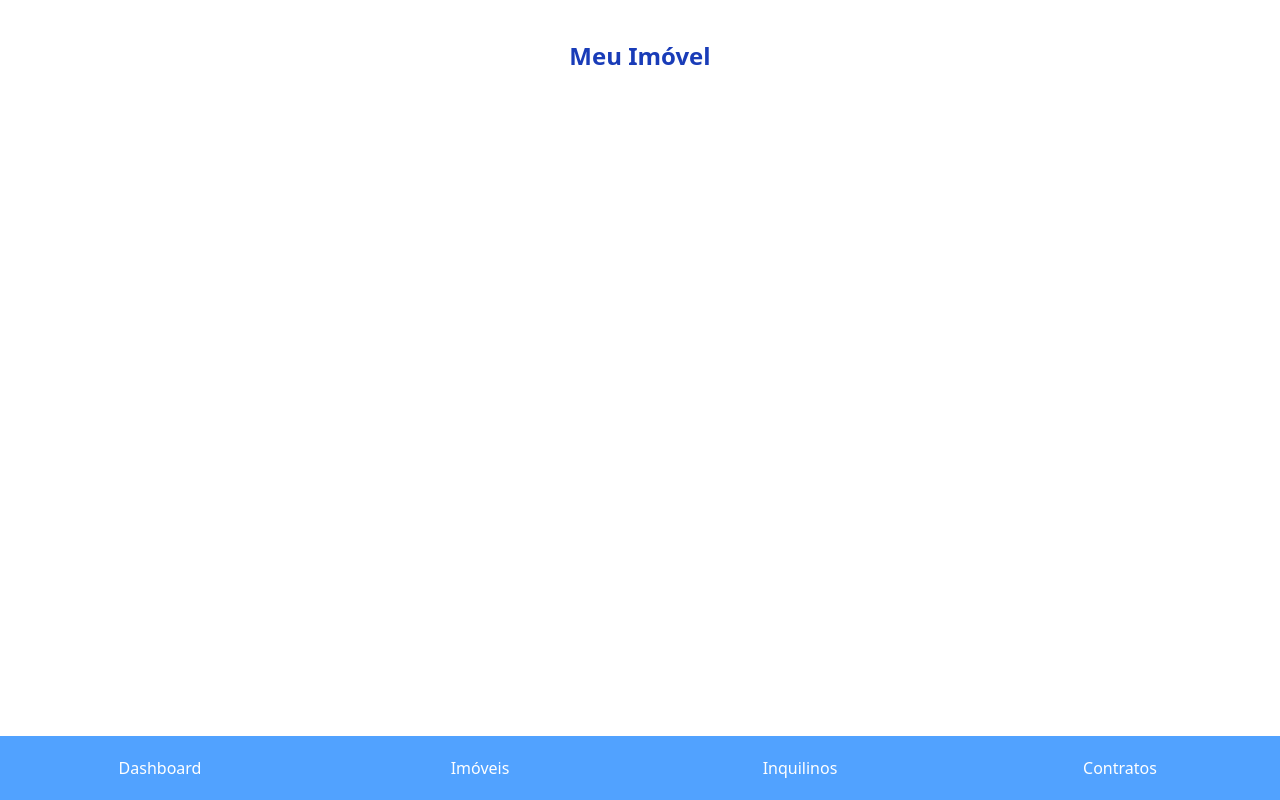
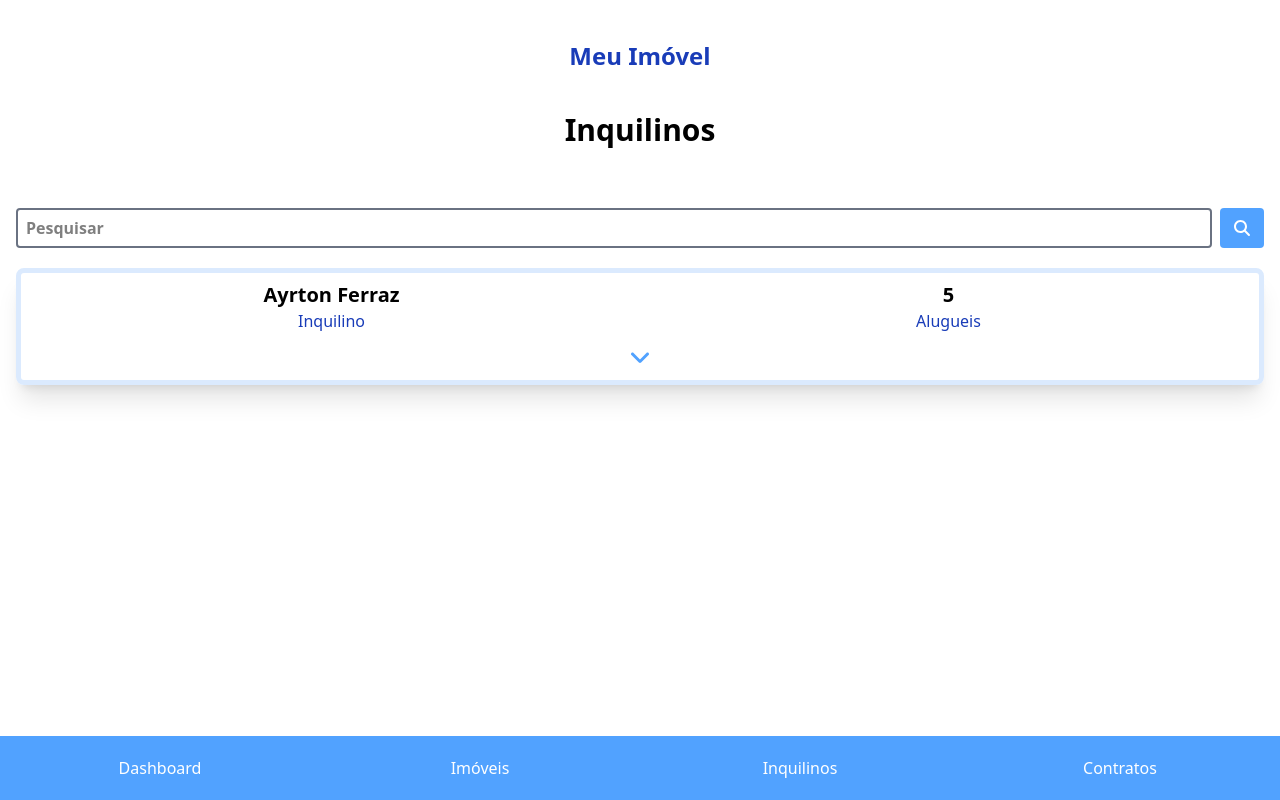
Before and after one commit to KennedyRamos/MeuImovel, a React (Vite) app: page /Inquilinos in a window 1280 px wide. Built offline with nearby package versions, Linux system fonts and the light colour scheme.

Commit message:
criando o card inquilino

```diff
--- a/src/components/barra-pesquisa.tsx
+++ b/src/components/barra-pesquisa.tsx
@@ -11,7 +11,9 @@ export default function Pesquisa() {
         placeholder="Pesquisar"
         className="w-full border-2 border-gray-500 font-semibold rounded-sm py-1.5 px-2"
       />
-      <button className="flex"><FontAwesomeIcon icon={faMagnifyingGlass} className="bg-blue-400 text-white p-3 rounded-sm" /></button>
+      <button className="flex">
+        <FontAwesomeIcon icon={faMagnifyingGlass} className="bg-blue-400 text-white p-3 rounded-sm" />
+      </button>
     </div>
   );
 }
--- /dev/null
+++ b/src/components/card-inquilinos.tsx
@@ -0,0 +1,25 @@
+import { FontAwesomeIcon } from "@fortawesome/react-fontawesome"
+import { faAngleDown } from "@fortawesome/free-solid-svg-icons"
+import { faAngleUp } from "@fortawesome/free-solid-svg-icons"
+
+export default function cardInquilinos () {
+    return(
+        <div className="grid gap-10">
+            <div className="shadow-xl rounded-lg grid grid-cols-2 gap-3 text-center p-2 border-5 border-blue-100">
+                <div>
+                    <p className="text-xl font-semibold">Ayrton Ferraz</p>
+                    <h3 className="font-medium text-blue-800">Inquilino</h3>
+                </div>
+
+                <div>
+                    <p className="text-xl font-semibold">5</p>
+                    <h3 className="font-medium text-blue-800">Alugueis</h3>
+                </div>
+
+                <button className="col-span-2">
+                    <FontAwesomeIcon icon={faAngleDown} className="text-blue-400 text-2xl" />
+                </button>
+            </div>
+        </div>
+    )
+}
--- a/src/pages/Inquilinos.tsx
+++ b/src/pages/Inquilinos.tsx
@@ -1,4 +1,6 @@
 import Header from "../components/header";
+import Pesquisa from "../components/barra-pesquisa";
+import CardInquilinos from "../components/card-inquilinos";
 import Nav from "../components/nav";
 
 export default function Inquilinos() {
@@ -7,7 +9,11 @@ export default function Inquilinos() {
             <Header></Header>
 
             <main  className="mx-4 grid gap-10">
-
+                <h2 className="text-center text-3xl font-semibold">Inquilinos</h2>
+                <section>
+                    <Pesquisa></Pesquisa>
+                    <CardInquilinos></CardInquilinos>
+                </section>
             </main>
 
            <Nav></Nav>
```
